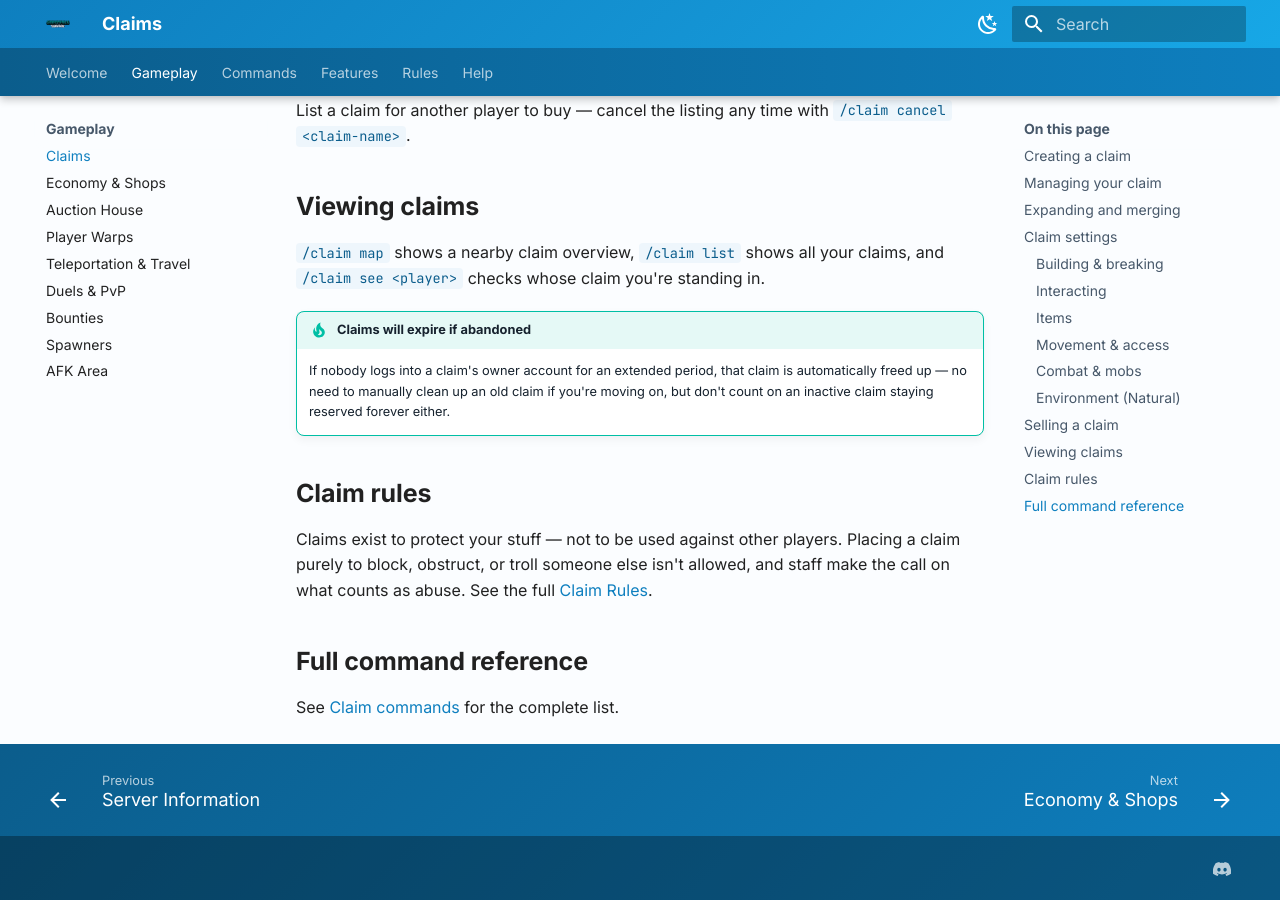
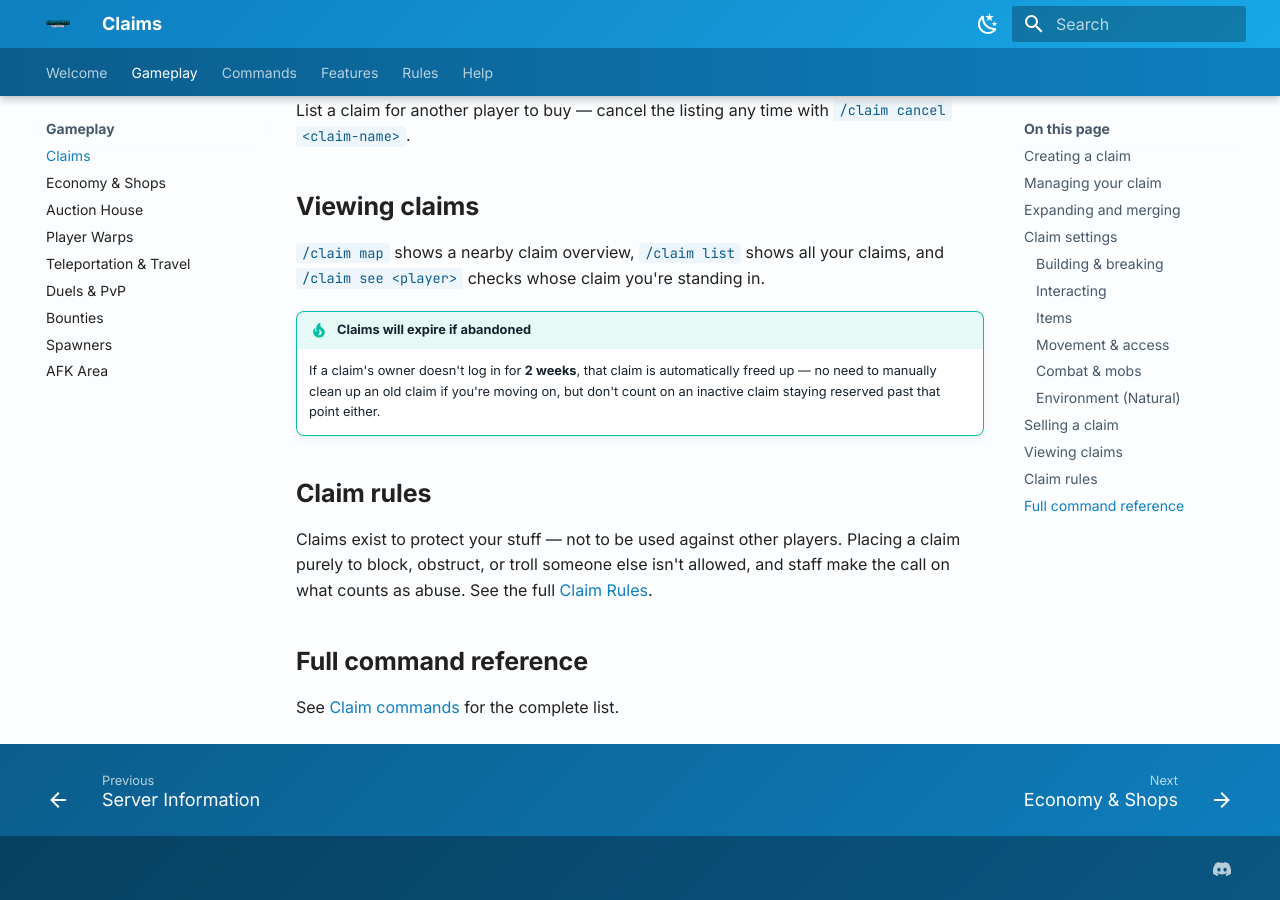
Before and after one commit to IsaiahJaiden/ShinyWiki, an MkDocs documentation site: the page built from docs/gameplay/claims.md, in a window 1280 px wide and 900 px high, scrolled down 4769 px. Built offline with MkDocs 1.6.1 and Material for MkDocs 9.7.7, drawn with Linux system fonts in a browser that asks for light colours.

Commit message:
Specify claim auto-expiry as 2 weeks

```diff
--- a/docs/gameplay/claims.md
+++ b/docs/gameplay/claims.md
@@ -157,7 +157,7 @@ List a claim for another player to buy — cancel the listing any time with `/cl
 `/claim map` shows a nearby claim overview, `/claim list` shows all your claims, and `/claim see <player>` checks whose claim you're standing in.
 
 !!! tip "Claims will expire if abandoned"
-    If nobody logs into a claim's owner account for an extended period, that claim is automatically freed up — no need to manually clean up an old claim if you're moving on, but don't count on an inactive claim staying reserved forever either.
+    If a claim's owner doesn't log in for **2 weeks**, that claim is automatically freed up — no need to manually clean up an old claim if you're moving on, but don't count on an inactive claim staying reserved past that point either.
 
 ## Claim rules
 
```
